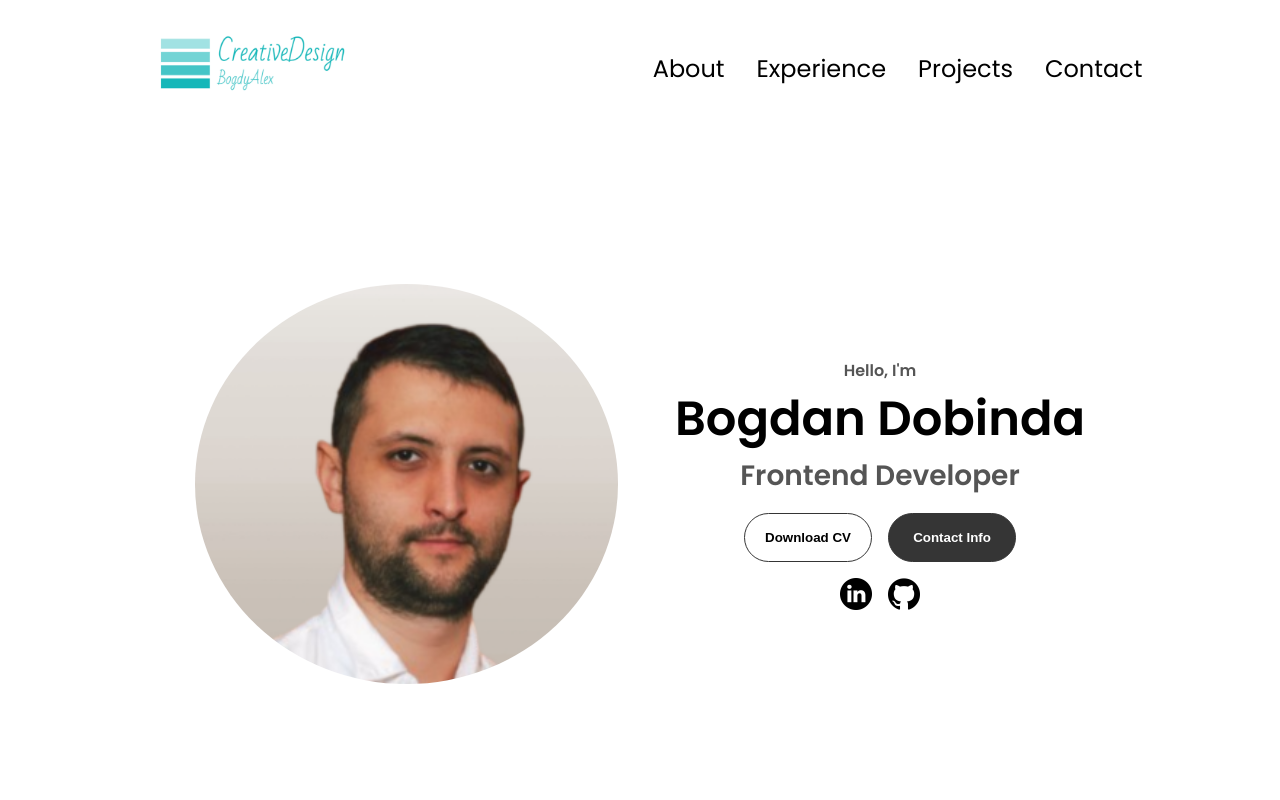
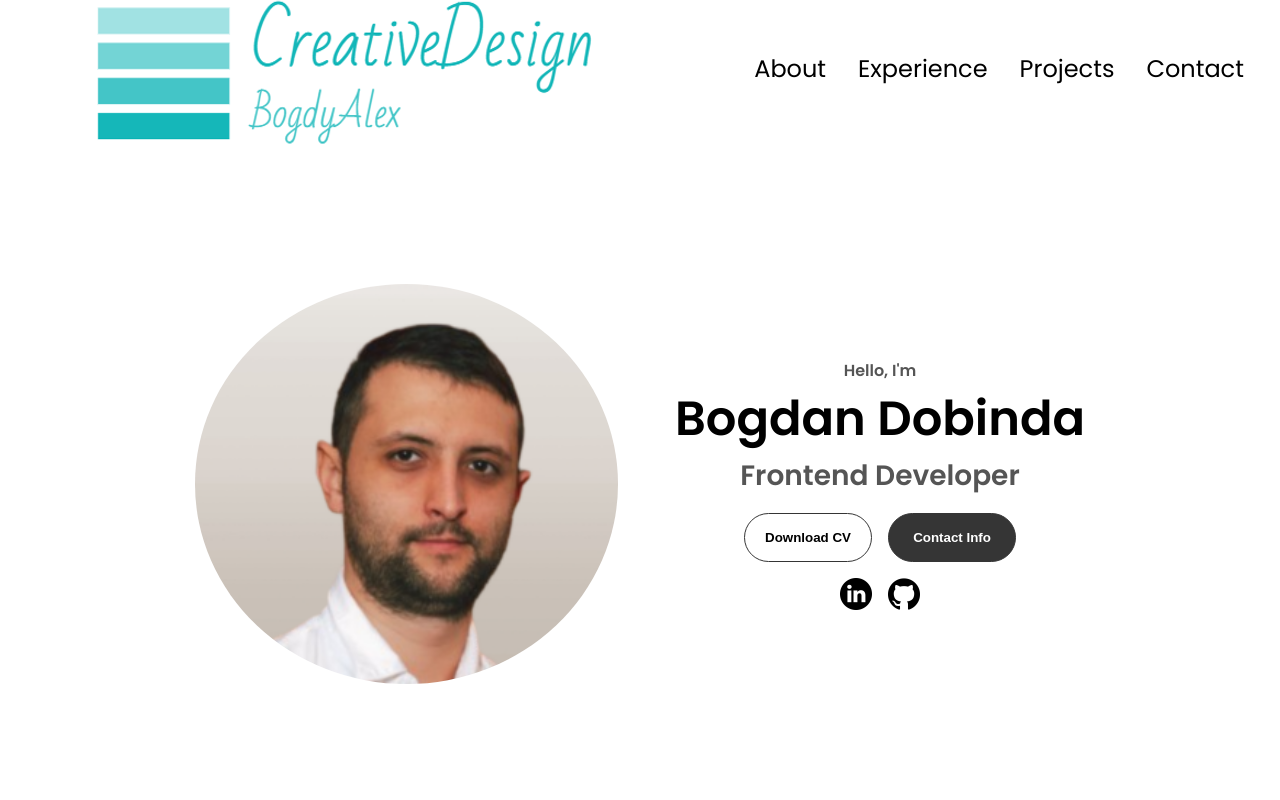
Before and after one commit to Bogdy87/M--Portofolio-HYF, a plain HTML site: page index.html in a window 1280 px wide. Shown: the top 800 px of the page. Drawn offline with Linux system fonts and the light colour scheme.

Commit message:
Update index.html
Co-authored-by: Y. Vasilev <52400967+jason-vasilev@users.noreply.github.com>

```diff
--- a/index.html
+++ b/index.html
@@ -10,7 +10,8 @@
   </head>
   <body>
     <nav id="desktop-nav">
-      <div class="logo"><img src="./assets/logo3.png" alt="PrivatLogo" /></div>
+      <img class="logo" src="./assets/logo3.png" alt="PrivatLogo" />
+
       <div>
         <ul class="nav-links">
           <li><a href="#about">About</a></li>
```
